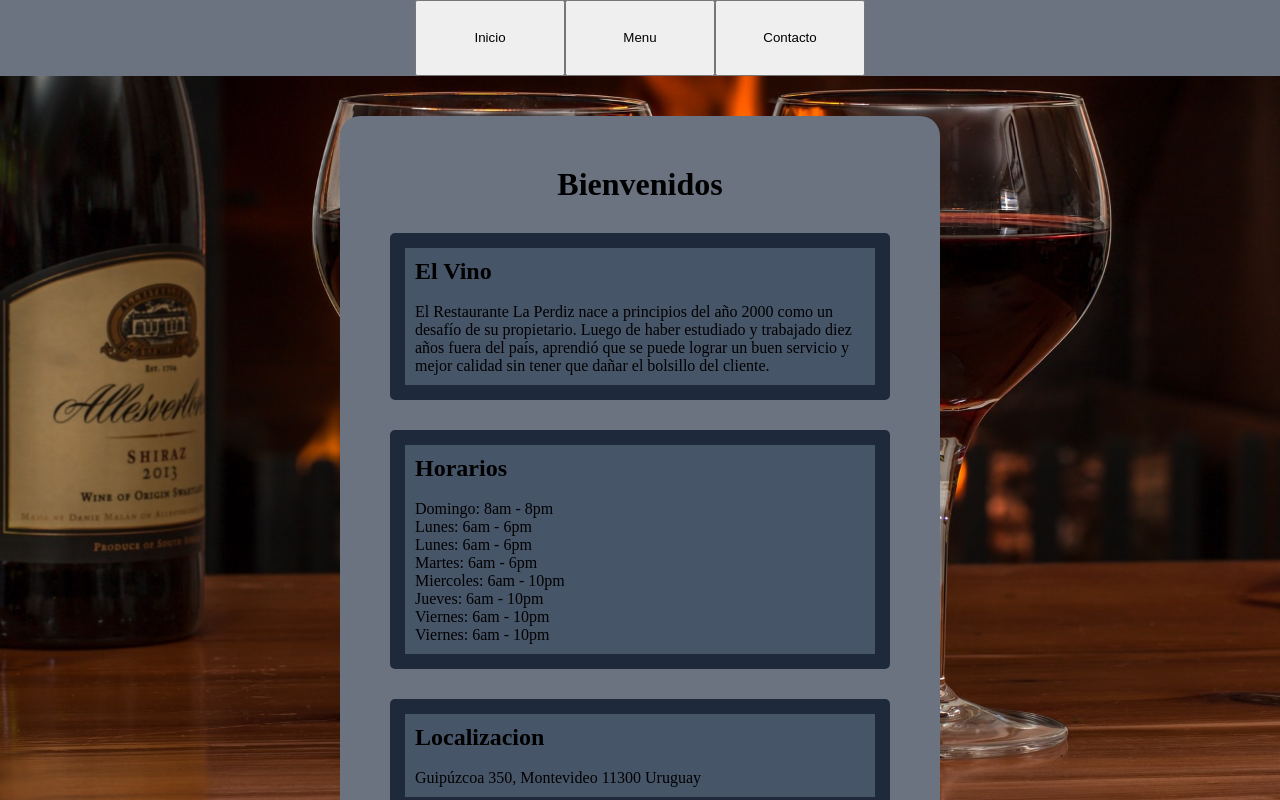
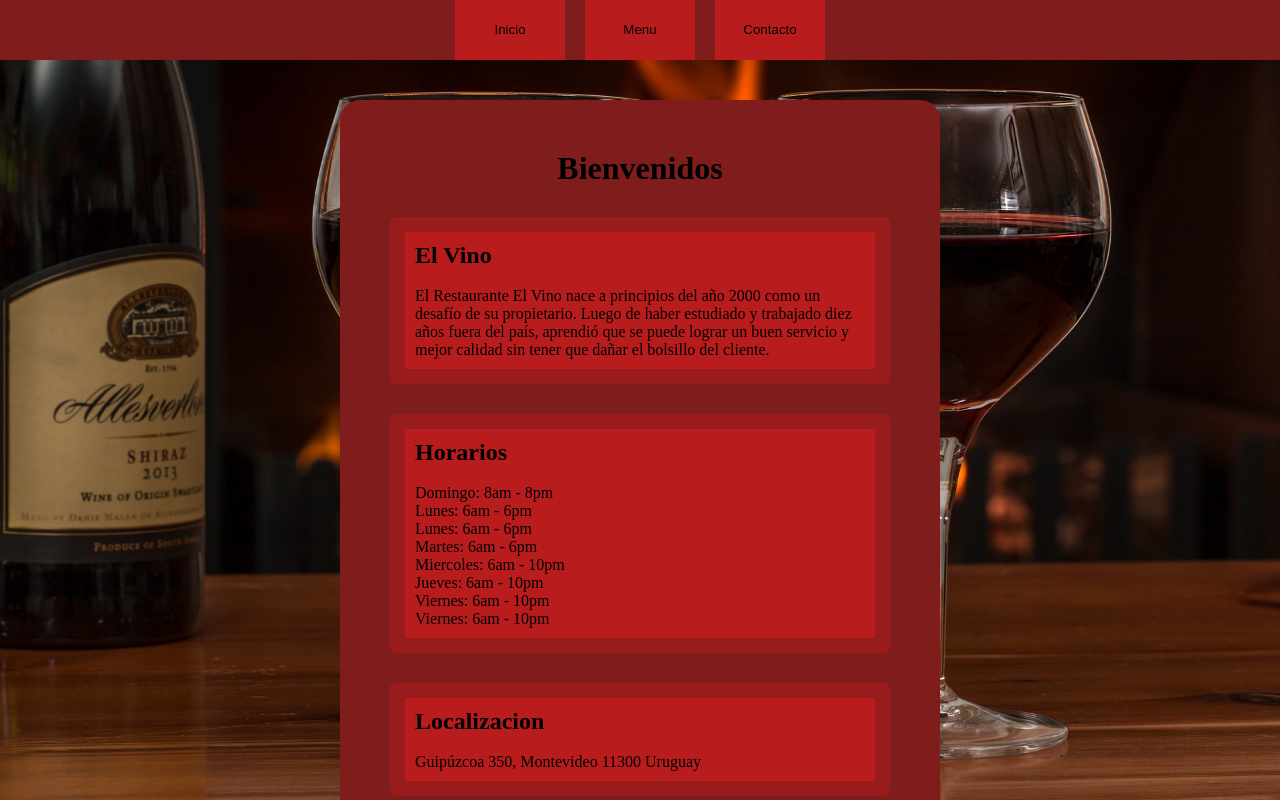
Before and after one commit to AgustinItuarte/Pagina-Restaurante, a website built with webpack: page dist/index.html in a window 1280 px wide. Built offline with Linux system fonts and the light colour scheme.

Commit message:
Nueva paleta de colores

```diff
--- a/src/principal.js
+++ b/src/principal.js
@@ -45,7 +45,7 @@ export default function paginaPrincipal() {
     header_tab2.textContent = 'Menu';
     header_tab3.textContent = 'Contacto';
     nombre.textContent = 'Bienvenidos';
-    bienvenida.innerHTML = '<h2>El Vino</h2> <br> El Restaurante La Perdiz nace a principios del año 2000 como un desafío de su propietario. Luego de haber estudiado y trabajado diez años fuera del país, aprendió que se puede lograr un buen servicio y mejor calidad sin tener que dañar el bolsillo del cliente.';
+    bienvenida.innerHTML = '<h2>El Vino</h2> <br> El Restaurante El Vino nace a principios del año 2000 como un desafío de su propietario. Luego de haber estudiado y trabajado diez años fuera del país, aprendió que se puede lograr un buen servicio y mejor calidad sin tener que dañar el bolsillo del cliente.';
     horarios.innerHTML = '<h2>Horarios</h2> <br> Domingo: 8am - 8pm <br> Lunes: 6am - 6pm <br> Lunes: 6am - 6pm <br> Martes: 6am - 6pm <br> Miercoles: 6am - 10pm <br> Jueves: 6am - 10pm <br> Viernes: 6am - 10pm <br> Viernes: 6am - 10pm'
     localizacion.innerHTML = '<h2>Localizacion</h2> <br> Guipúzcoa 350, Montevideo 11300 Uruguay'
     main_content.style.backgroundImage =  `url(${Icon})` ;
--- a/src/style.css
+++ b/src/style.css
@@ -17,15 +17,16 @@ body {
 
 .pagina-principal {
     display: grid;
-    grid-template-rows: 4% 92% 4%;
+    grid-template-rows: 6% 88% 6%;
 }
 
 .header {
-    width: 100%;
     display: flex;
     justify-content: center;
     align-items: center;
-    background-color: #6b7280;
+    background-color: #7f1d1d;
+    width: 100%;
+    gap: 20px;
 }
 
 .main-content {
@@ -46,10 +47,10 @@ body {
     display: flex;
     flex-direction: column;
     align-items: center;
-    height: 1800px;
+    height: 900px;
     width: 50%;
     padding: 50px;
-    background-color: #6b7280;
+    background-color: #7f1d1d;
     border-radius: 20px;
     gap: 30px;
 }
@@ -59,17 +60,24 @@ body {
     width: 500px;
     border-radius: 5px;
     padding: 10px;
-    border: 15px solid #1e293b;
-    background-color: #475569;
+    border: 15px solid #991b1b;
+    background-color: #b91c1c;
 }
 
 .footer {
     height: 100%;
     width: 100%;
-    background-color: #6b7280;
+    background-color: #7f1d1d;
 }
 
 button {
-    width: 150px;
+    width: 110px;
     height: 100%;
+    background-color: #b91c1c;
+    border: none;
 }
+
+button:hover {
+    background-color:#991b1b;
+    cursor: pointer;
+}
```
Also changed, not shown: dist/main.js.
